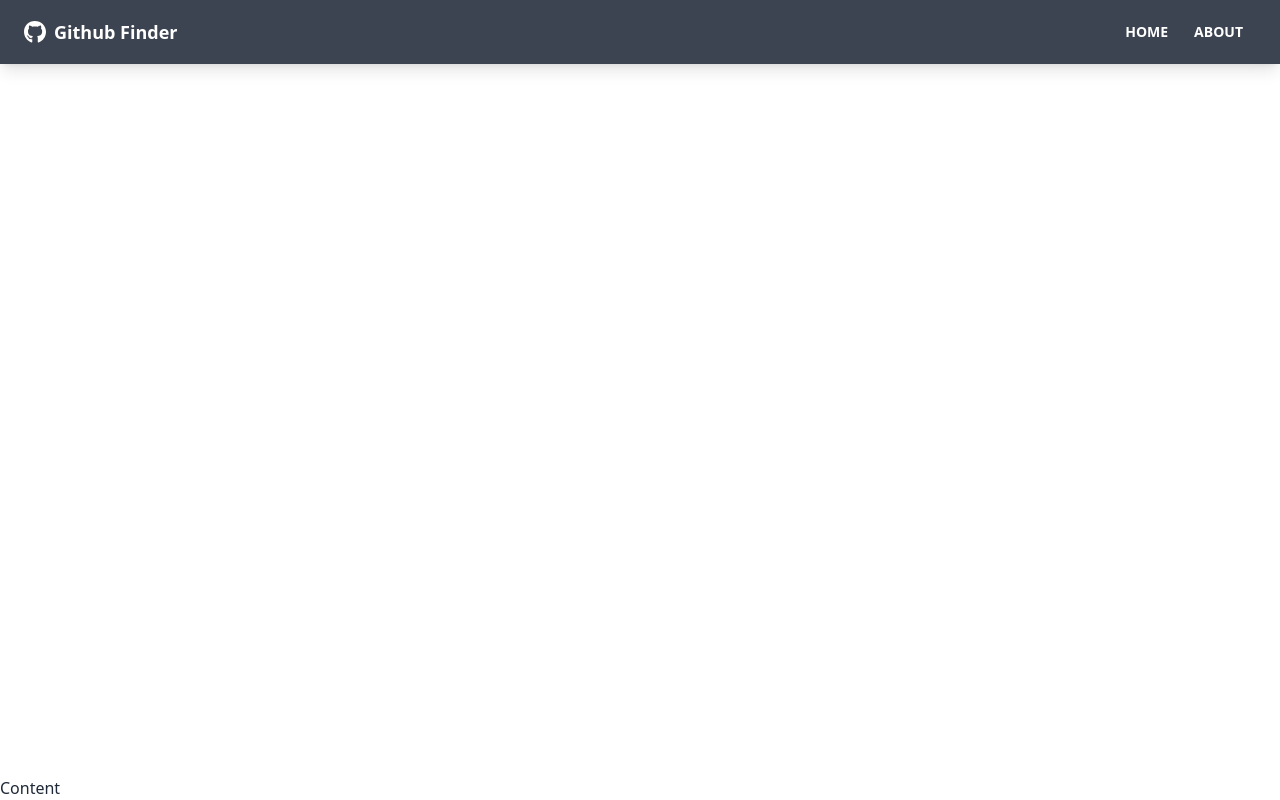
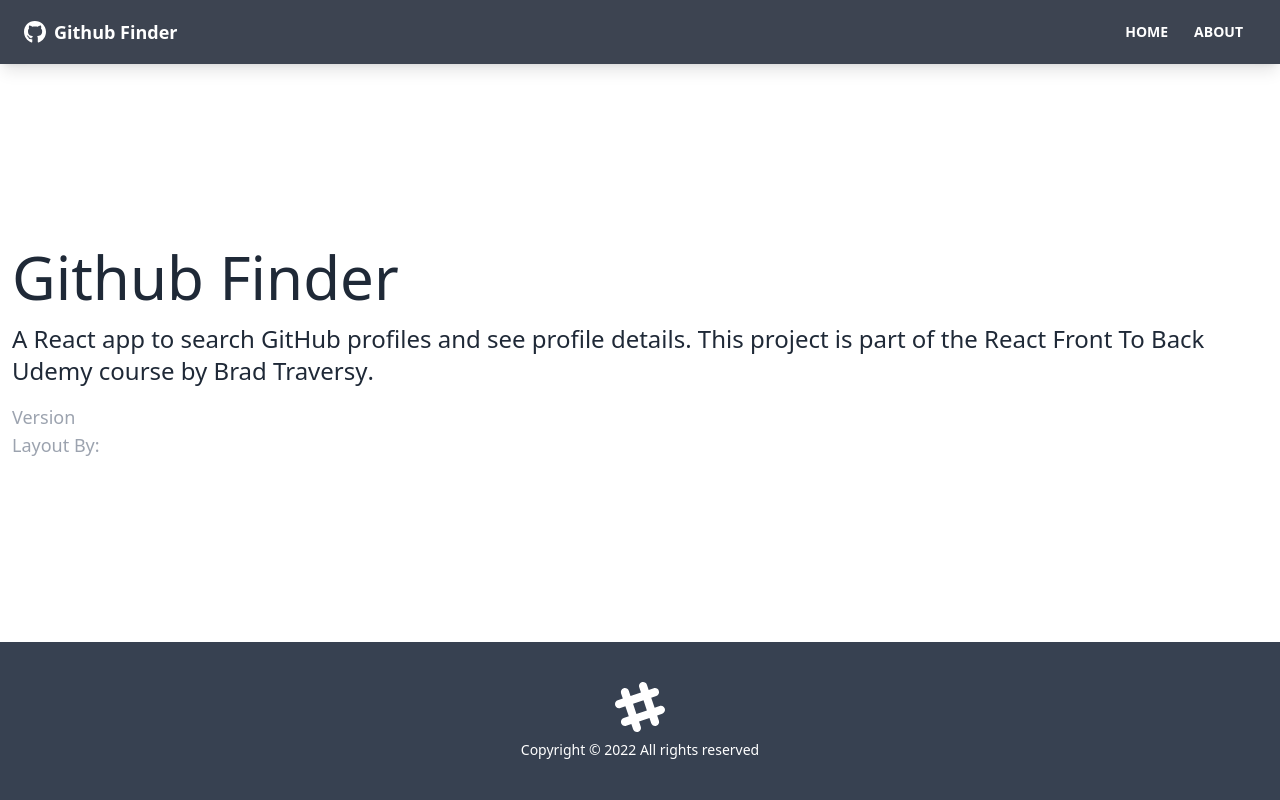
Before and after one commit to achapadev/Github-Finder, a React (Create React App) app: page /about in a window 1280 px wide. Built offline with nearby package versions, Linux system fonts and the light colour scheme.

Commit message:
added footer, pages, and routes

```diff
--- a/src/App.js
+++ b/src/App.js
@@ -1,12 +1,24 @@
-import { BrowserRouter as Router, Route } from 'react-router-dom';
+import { BrowserRouter as Router, Route, Routes } from 'react-router-dom';
 import Navbar from './components/layout/Navbar';
+import Footer from './components/layout/Footer';
+import Home from './pages/Home';
+import About from './pages/About';
+import NotFound from './pages/NotFound';
 
 function App() {
   return (
     <Router>
       <div className="flex flex-col justify-between h-screen">
         <Navbar />
-        <main>Content</main>
+        <main className="container mx-auto px-3 pb-12">
+          <Routes>
+            <Route path="/" element={<Home />} />
+            <Route path="/about" element={<About />} />
+            <Route path="/notfound" element={<NotFound />} />
+            <Route path="/*" element={<NotFound />} />
+          </Routes>
+        </main>
+        <Footer />
       </div>
     </Router>
   );
--- /dev/null
+++ b/src/components/layout/Footer.jsx
@@ -0,0 +1,27 @@
+import React from 'react';
+
+function Footer() {
+  //  We want year that updates automatically
+  const footerYear = new Date().getFullYear();
+  return (
+    <footer className="footer p-10 bg-gray-700 text-primary-content footer-center">
+      <div>
+        <svg
+          width="50"
+          height="50"
+          viewBox="0 0 24 24"
+          xmlns="http://www.w3.org/2000/svg"
+          fillRule="evenodd"
+          clipRule="evenodd"
+          className="inline-block fill-current"
+        >
+          {' '}
+          <path d="M22.672 15.226l-2.432.811.841 2.515c.33 1.019-.209 2.127-1.23 2.456-1.15.325-2.148-.321-2.463-1.226l-.84-2.518-5.013 1.677.84 2.517c.391 1.203-.434 2.542-1.831 2.542-.88 0-1.601-.564-1.86-1.314l-.842-2.516-2.431.809c-1.135.328-2.145-.317-2.463-1.229-.329-1.018.211-2.127 1.231-2.456l2.432-.809-1.621-4.823-2.432.808c-1.355.384-2.558-.59-2.558-1.839 0-.817.509-1.582 1.327-1.846l2.433-.809-.842-2.515c-.33-1.02.211-2.129 1.232-2.458 1.02-.329 2.13.209 2.461 1.229l.842 2.515 5.011-1.677-.839-2.517c-.403-1.238.484-2.553 1.843-2.553.819 0 1.585.509 1.85 1.326l.841 2.517 2.431-.81c1.02-.33 2.131.211 2.461 1.229.332 1.018-.21 2.126-1.23 2.456l-2.433.809 1.622 4.823 2.433-.809c1.242-.401 2.557.484 2.557 1.838 0 .819-.51 1.583-1.328 1.847m-8.992-6.428l-5.01 1.675 1.619 4.828 5.011-1.674-1.62-4.829z"></path>{' '}
+        </svg>
+        <p>Copyright &copy; {footerYear} All rights reserved</p>
+      </div>
+    </footer>
+  );
+}
+
+export default Footer;
--- /dev/null
+++ b/src/pages/About.jsx
@@ -0,0 +1,33 @@
+import React from 'react';
+
+function About() {
+  return (
+    <div>
+      <h1 className="text-6xl mb-4">Github Finder</h1>
+      <p className="mb-4 text-2xl font-light">
+        A React app to search GitHub profiles and see profile details. This
+        project is part of the
+        <a href="https://www.udemy.com/course/modern-react-front-to-back/">
+          {' '}
+          React Front To Back
+        </a>{' '}
+        Udemy course by
+        <strong>
+          <a href="https://traversymedia.com"> Brad Traversy</a>
+        </strong>
+        .
+      </p>
+      <p className="text-lg text-gray-400">
+        Version <span className="text-white">1.0.0</span>
+      </p>
+      <p className="text-lg text-gray-400">
+        Layout By:
+        <a className="text-white" href="https://adriantchapa.me">
+          {' Adrian Chapa'}
+        </a>
+      </p>
+    </div>
+  );
+}
+
+export default About;
--- /dev/null
+++ b/src/pages/Home.jsx
@@ -0,0 +1,11 @@
+import React from 'react';
+
+function Home() {
+  return (
+    <div>
+      <h1 className="text-6xl">Welcome</h1>
+    </div>
+  );
+}
+
+export default Home;
--- /dev/null
+++ b/src/pages/NotFound.jsx
@@ -0,0 +1,22 @@
+import { FaHome } from 'react-icons/fa';
+import { Link } from 'react-router-dom';
+import React from 'react';
+
+function NotFound() {
+  return (
+    <div className="hero">
+      <div className="text-center hero-content">
+        <div className="max-w-lg">
+          <h1 className="text-8xl font-bold mb-8">Oops!</h1>
+          <p className="text-5xl mb-8">404 - Page not found!</p>
+          <Link to="/" className="btn btn-primary btn-lg">
+            <FaHome className="mr-2" />
+            Back To Home
+          </Link>
+        </div>
+      </div>
+    </div>
+  );
+}
+
+export default NotFound;
```
